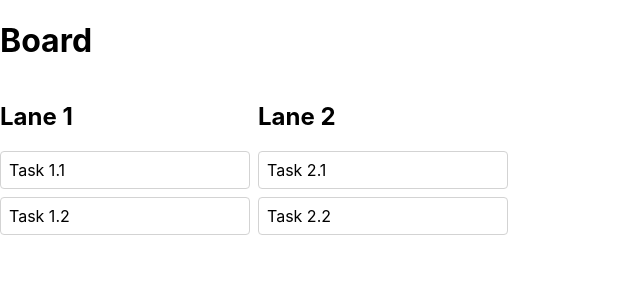
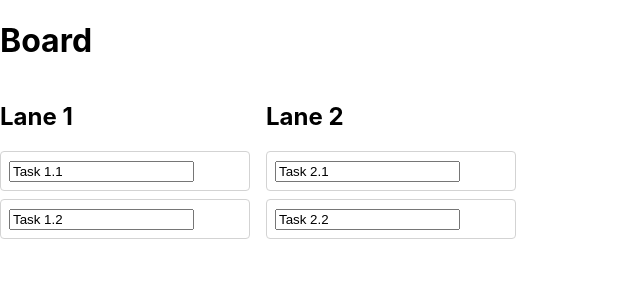
Before and after one commit to swissmanu/lanes, a React (Create React App) app: page / in a window 1280 px wide. Shown: the top 300 px of the page, without its empty margins (0-640 px from the left). Built offline with nearby package versions, Linux system fonts and the light colour scheme.

Commit message:
Simple Task Edit

```diff
--- a/src/App.tsx
+++ b/src/App.tsx
@@ -3,7 +3,8 @@ import Board from "./components/Board";
 import boardFixture from "./model/fixture/board";
 
 function App() {
-  return <Board board={boardFixture} />;
+  const [board, setBoard] = React.useState(boardFixture);
+  return <Board board={board} onChange={setBoard} />;
 }
 
 export default App;
--- a/src/components/Board.tsx
+++ b/src/components/Board.tsx
@@ -1,6 +1,8 @@
 import React from "react";
 import styled from "styled-components";
 import { Board as BoardModel } from "../model/board";
+import { Lane as LaneModel } from "../model/lane";
+import updateInArray from "../util/immutable/updateInArray";
 import Lane from "./Lane";
 
 const Title = styled.h1``;
@@ -8,21 +10,36 @@ const Title = styled.h1``;
 const Lanes = styled.div`
   display: grid;
   grid-template-columns: repeat(auto-fill, 250px);
-  gap: 8px;
+  gap: 16px;
 `;
 
 interface BoardProps {
   board: BoardModel;
+  onChange: (board: BoardModel) => void;
 }
 
-const Board: React.FC<BoardProps> = ({ board: { title, lanes } }) => {
+const Board: React.FC<BoardProps> = ({ board, onChange }) => {
+  const onChangeLane = React.useCallback(
+    (lane: LaneModel) => {
+      const updatedLanes = updateInArray(
+        board.lanes,
+        ({ id }) => id === lane.id,
+        lane
+      );
+      if (updatedLanes !== board.lanes) {
+        onChange({ ...board, lanes: updatedLanes });
+      }
+    },
+    [board, onChange]
+  );
+
   return (
     <>
-      <Title>{title}</Title>
+      <Title>{board.title}</Title>
       <Lanes>
-        {lanes.map((lane) => (
+        {board.lanes.map((lane) => (
           <div>
-            <Lane key={lane.id} lane={lane} />
+            <Lane key={lane.id} lane={lane} onChange={onChangeLane} />
           </div>
         ))}
       </Lanes>
--- a/src/components/Lane.tsx
+++ b/src/components/Lane.tsx
@@ -1,6 +1,8 @@
 import React from "react";
 import styled from "styled-components";
 import { Lane as LaneModel } from "../model/lane";
+import { Task as TaskModel } from "../model/task";
+import updateInArray from "../util/immutable/updateInArray";
 import Task from "./Task";
 
 const Title = styled.h2``;
@@ -13,15 +15,30 @@ const Tasks = styled.div`
 
 interface LaneProps {
   lane: LaneModel;
+  onChange: (lane: LaneModel) => void;
 }
 
-const Lane: React.FC<LaneProps> = ({ lane: { title, tasks } }) => {
+const Lane: React.FC<LaneProps> = ({ lane, onChange }) => {
+  const onChangeTask = React.useCallback(
+    (task: TaskModel) => {
+      const updatedTasks = updateInArray(
+        lane.tasks,
+        ({ id }) => id === task.id,
+        task
+      );
+      if (updatedTasks !== lane.tasks) {
+        onChange({ ...lane, tasks: updatedTasks });
+      }
+    },
+    [lane, onChange]
+  );
+
   return (
     <>
-      <Title>{title}</Title>
+      <Title>{lane.title}</Title>
       <Tasks>
-        {tasks.map((task) => (
-          <Task task={task} />
+        {lane.tasks.map((task) => (
+          <Task key={task.id} task={task} onChange={onChangeTask} />
         ))}
       </Tasks>
     </>
--- /dev/null
+++ b/src/components/StringInput.tsx
@@ -0,0 +1,19 @@
+import React from "react";
+
+interface StringInputProps {
+  value: string;
+  onChange: (value: string) => void;
+}
+
+const StringInput: React.FC<StringInputProps> = ({ value, onChange }) => {
+  const onChangeInput = React.useCallback(
+    (e: React.ChangeEvent<HTMLInputElement>) => {
+      const v = e.target.value ?? "";
+      onChange(v);
+    },
+    [onChange]
+  );
+
+  return <input type="text" value={value} onChange={onChangeInput} />;
+};
+export default StringInput;
--- a/src/components/Task.tsx
+++ b/src/components/Task.tsx
@@ -1,6 +1,7 @@
 import React from "react";
 import styled from "styled-components";
 import { Task as TaskModel } from "../model/task";
+import StringInput from "./StringInput";
 
 const Card = styled.div`
   border: 1px solid lightgray;
@@ -10,9 +11,21 @@ const Card = styled.div`
 
 interface TaskProps {
   task: TaskModel;
+  onChange: (task: TaskModel) => void;
 }
 
-const Task: React.FC<TaskProps> = ({ task: { title } }) => {
-  return <Card>{title}</Card>;
+const Task: React.FC<TaskProps> = ({ task, onChange }) => {
+  const onChangeTitle = React.useCallback(
+    (title: string) => {
+      onChange({ ...task, title });
+    },
+    [onChange, task]
+  );
+
+  return (
+    <Card>
+      <StringInput value={task.title} onChange={onChangeTitle} />
+    </Card>
+  );
 };
 export default Task;
--- /dev/null
+++ b/src/util/immutable/updateInArray.ts
@@ -0,0 +1,11 @@
+export default function updateInArray<T>(
+  xs: ReadonlyArray<T>,
+  predicate: (x: T) => boolean,
+  y: T
+): ReadonlyArray<T> {
+  const index = xs.findIndex(predicate);
+  if (index !== -1) {
+    return [...xs.slice(0, index), y, ...xs.slice(index + 1)];
+  }
+  return xs;
+}
```
